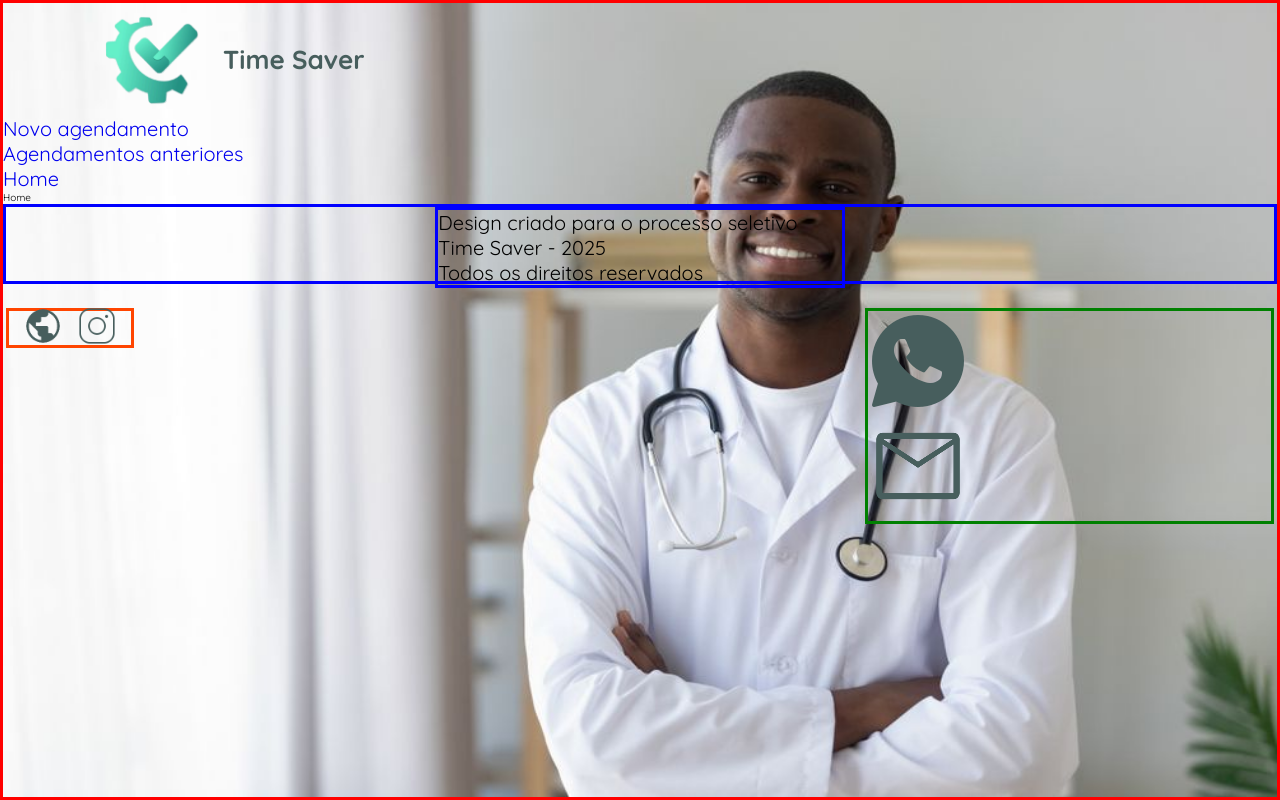
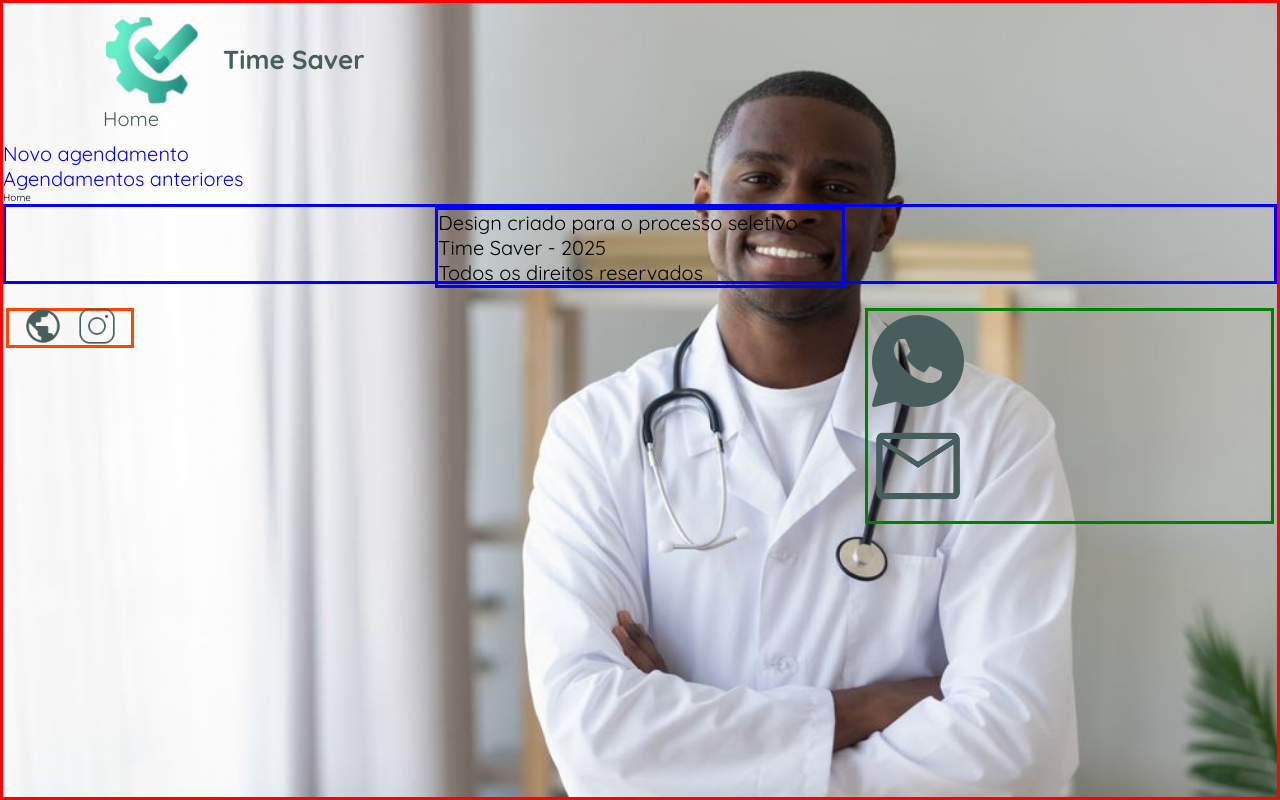
Before and after one commit to lolimamota/time-saver-front, a React (Vite) app: page / in a window 1280 px wide. Built offline with nearby package versions, Linux system fonts and the light colour scheme.

Commit message:
ADD: botão Home na heder

```diff
--- a/src/App.jsx
+++ b/src/App.jsx
@@ -33,11 +33,11 @@ function App() {
                   Agendamentos anteriores
                 </Link>
               </li>
-              <li>
+              {/* <li>
                 <Link to='/'>
                   Home
                 </Link>
-              </li>
+              </li> */}
             </ul>
             <Routes>
             <Route path="/" element={<Home />} />
--- a/src/components/header/header.jsx
+++ b/src/components/header/header.jsx
@@ -1,6 +1,6 @@
 //IMPORTS PADRÃO
 import React from 'react';
-import {Link} from 'react-router-dom';
+import { Link } from 'react-router-dom';
 
 //IMPORT DE ESTILO
 import '../../global.scss';
@@ -13,6 +13,7 @@ import Logo from '../../assets/logo.png';
 function header() {
   return (
     <header className={S.headerStyle}>
+      <li>
         <Link to="/">
           <div>
             <img src={Logo} alt="Imagem de uma engrenagem com um verificado verde" />
@@ -21,6 +22,12 @@ function header() {
             </h1>
           </div>
         </Link>
+      </li>
+      <li>
+        <Link to='/'>
+          Home
+        </Link>
+      </li>
     </header>
   )
 }
```
Lines whose indentation alone changed are shown as unchanged.
